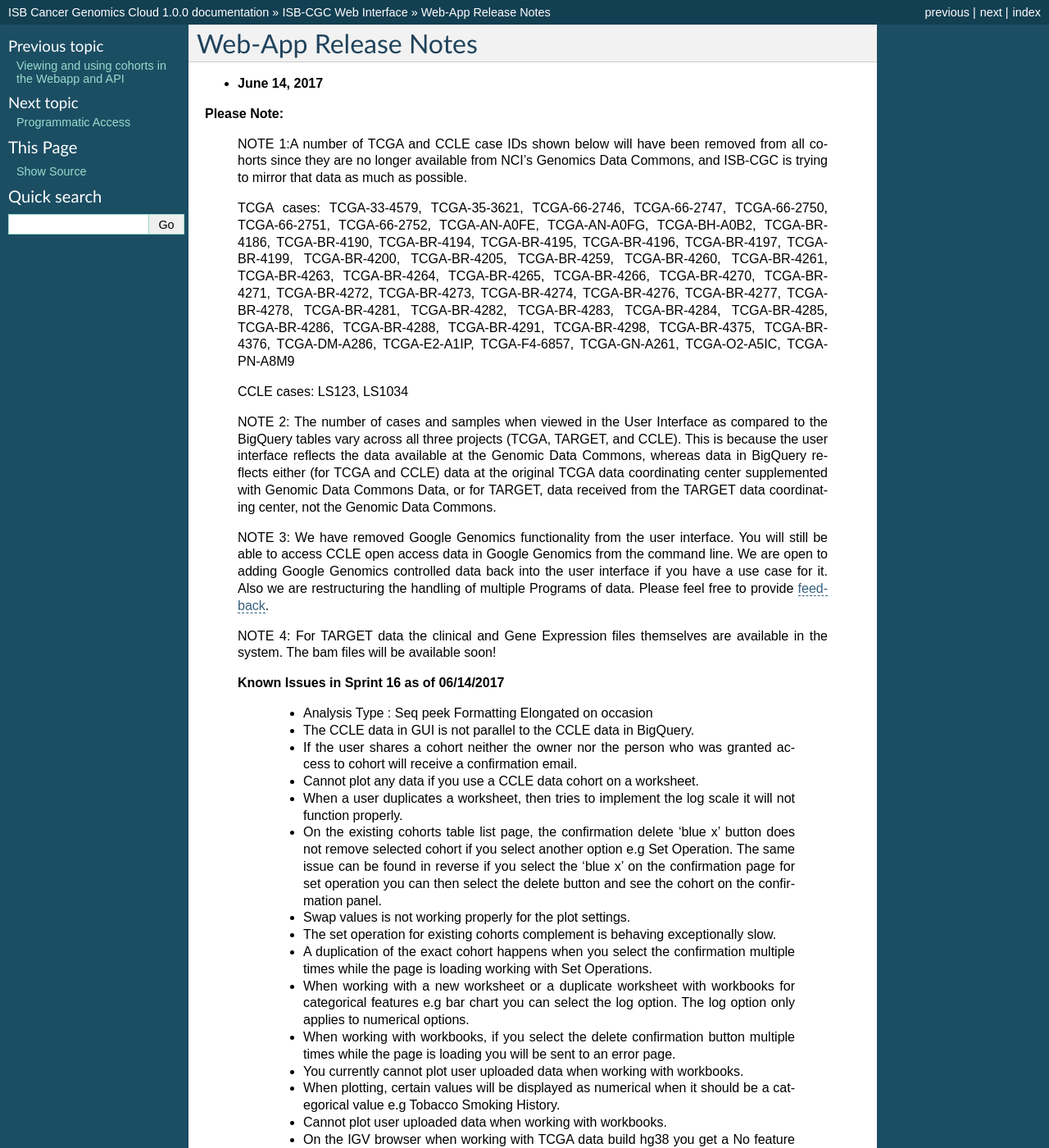
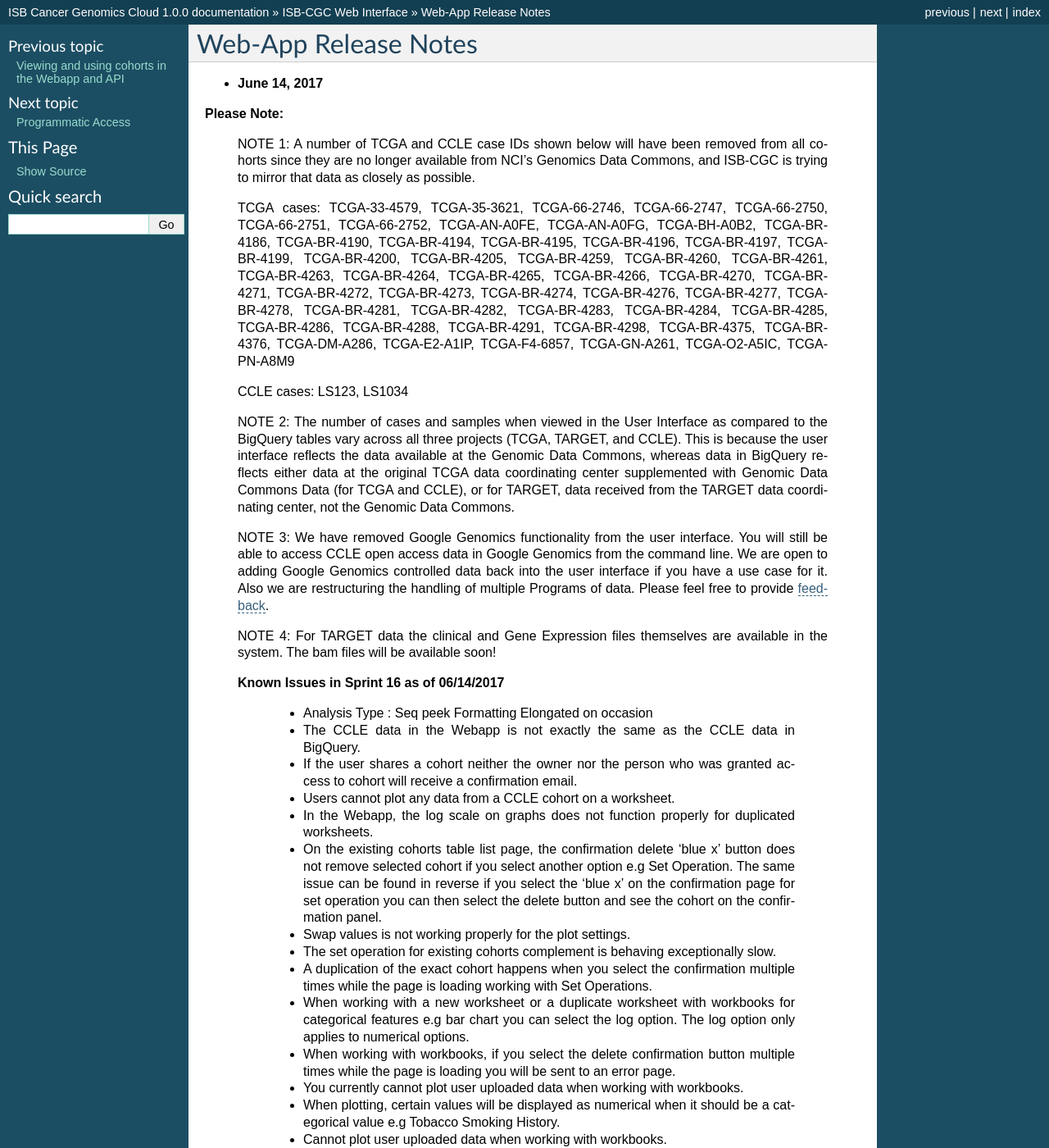
Before and after one commit to isb-cgc/readthedocs, a Sphinx documentation site: the page built from docs/source/sections/webapp/releases.rst, in a window 1280 px wide and 1400 px high. Shown: the whole window at 82% size. Built offline with Sphinx 7.4.7, drawn with Linux system fonts in a browser that asks for light colours; pages that are not in the unit, such as notebooks, are missing from menus.

Commit message:
Minor edits to release notes

```diff
--- a/docs/source/sections/webapp/releases.rst
+++ b/docs/source/sections/webapp/releases.rst
@@ -6,13 +6,13 @@ Web-App Release Notes
 
 **Please Note:**
 
-    NOTE 1:A number of TCGA and CCLE case IDs shown below will have been removed from all cohorts since they are no longer available from NCI’s Genomics Data Commons, and ISB-CGC is trying to mirror that data as much as possible.
+    NOTE 1: A number of TCGA and CCLE case IDs shown below will have been removed from all cohorts since they are no longer available from NCI’s Genomics Data Commons, and ISB-CGC is trying to mirror that data as closely as possible.
 
     TCGA cases: TCGA-33-4579, TCGA-35-3621, TCGA-66-2746, TCGA-66-2747, TCGA-66-2750, TCGA-66-2751, TCGA-66-2752, TCGA-AN-A0FE, TCGA-AN-A0FG, TCGA-BH-A0B2, TCGA-BR-4186, TCGA-BR-4190, TCGA-BR-4194, TCGA-BR-4195, TCGA-BR-4196, TCGA-BR-4197, TCGA-BR-4199, TCGA-BR-4200, TCGA-BR-4205, TCGA-BR-4259, TCGA-BR-4260, TCGA-BR-4261, TCGA-BR-4263, TCGA-BR-4264, TCGA-BR-4265, TCGA-BR-4266, TCGA-BR-4270, TCGA-BR-4271, TCGA-BR-4272, TCGA-BR-4273, TCGA-BR-4274, TCGA-BR-4276, TCGA-BR-4277, TCGA-BR-4278, TCGA-BR-4281, TCGA-BR-4282, TCGA-BR-4283, TCGA-BR-4284, TCGA-BR-4285, TCGA-BR-4286, TCGA-BR-4288, TCGA-BR-4291, TCGA-BR-4298, TCGA-BR-4375, TCGA-BR-4376, TCGA-DM-A286, TCGA-E2-A1IP, TCGA-F4-6857, TCGA-GN-A261, TCGA-O2-A5IC, TCGA-PN-A8M9
 
     CCLE cases: LS123, LS1034
 
-    NOTE 2: The number of cases and samples when viewed in the User Interface as compared to the BigQuery tables vary across all three projects (TCGA, TARGET, and CCLE).  This is because the user interface reflects the data available at the Genomic Data Commons, whereas data in BigQuery reflects either (for TCGA and CCLE) data at the original TCGA data coordinating center supplemented with Genomic Data Commons Data, or for TARGET, data received from the TARGET data coordinating center, not the Genomic Data Commons.
+    NOTE 2: The number of cases and samples when viewed in the User Interface as compared to the BigQuery tables vary across all three projects (TCGA, TARGET, and CCLE).  This is because the user interface reflects the data available at the Genomic Data Commons, whereas data in BigQuery reflects either data at the original TCGA data coordinating center supplemented with Genomic Data Commons Data (for TCGA and CCLE), or for TARGET, data received from the TARGET data coordinating center, not the Genomic Data Commons.
 
     NOTE 3: We have removed Google Genomics functionality from the user interface. You will still be able to access CCLE open access data in Google Genomics from the command line. We are open to adding Google Genomics controlled data back into the user interface if you have a use case for it.  Also we are restructuring the handling of multiple Programs of data. Please feel free to provide `feedback <https://groups.google.com/a/isb-cgc.org/forum/#!newtopic/feedback>`_.
 
@@ -21,10 +21,10 @@ Web-App Release Notes
     **Known Issues in Sprint 16 as of 06/14/2017**
 
       - Analysis Type : Seq peek Formatting Elongated on occasion
-      - The CCLE data in GUI is not parallel to the CCLE data in BigQuery.
+      - The CCLE data in the Webapp is not exactly the same as the CCLE data in BigQuery.
       - If the user shares a cohort neither the owner nor the person who was granted access to cohort will receive a confirmation email.
-      - Cannot plot any data if you use a CCLE data cohort on a worksheet.
-      - When a user duplicates a worksheet, then tries to implement the log scale it will not function properly.
+      - Users cannot plot any data from a CCLE cohort on a worksheet.
+      - In the Webapp, the log scale on graphs does not function properly for duplicated worksheets.
       - On the existing cohorts table list page, the confirmation delete ‘blue x’ button does not remove selected cohort if you select another option e.g Set Operation. The same issue can be found in reverse if you select the ‘blue x’ on the confirmation page for  set operation you can then select the delete button and see the cohort on the confirmation panel.
       - Swap values is not working properly for the plot settings.
       - The set operation for existing cohorts complement is behaving exceptionally slow.
```
Also changed, not shown: other parts of docs/source/sections/webapp/releases.rst (+1 -1 lines).
